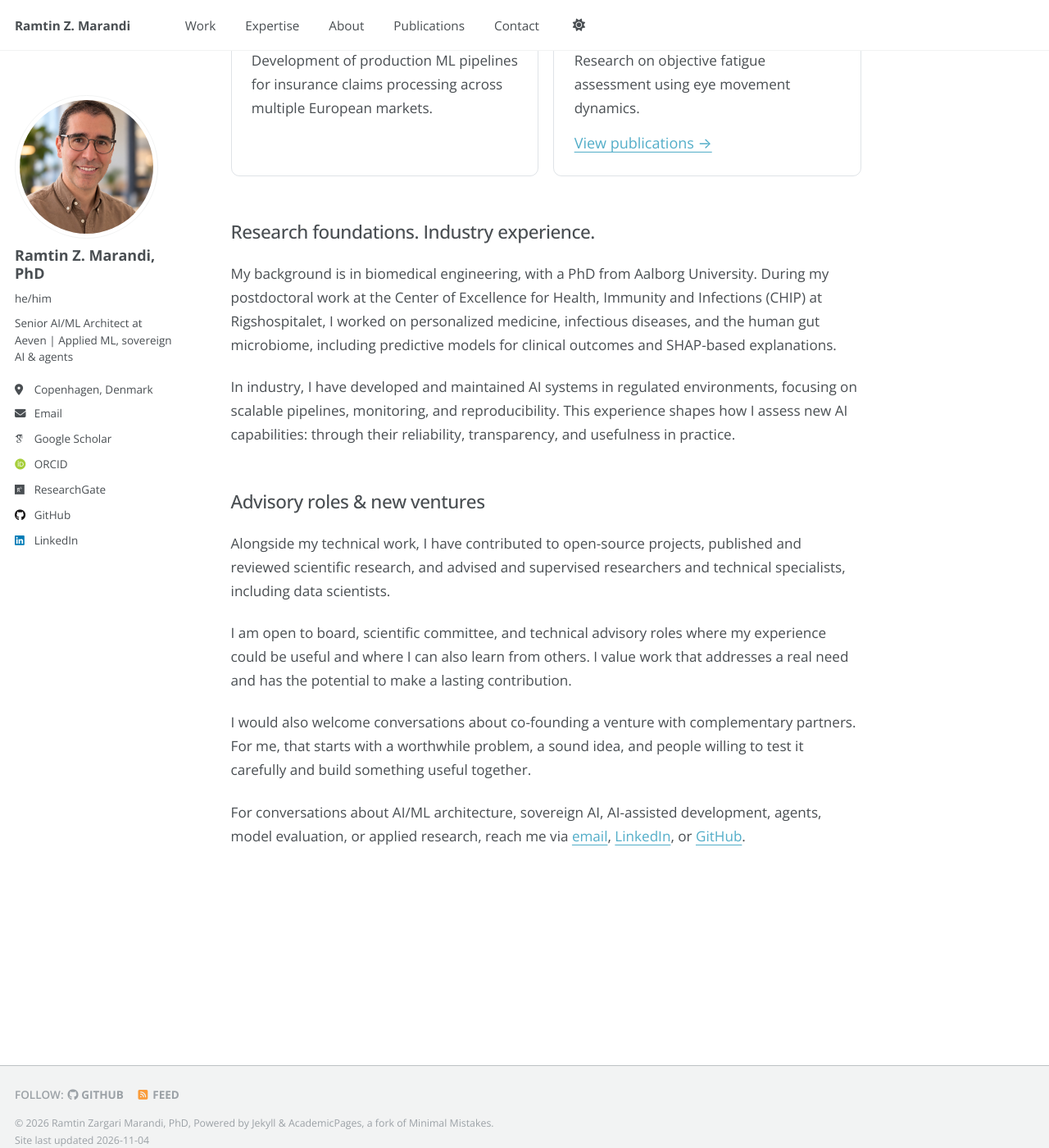
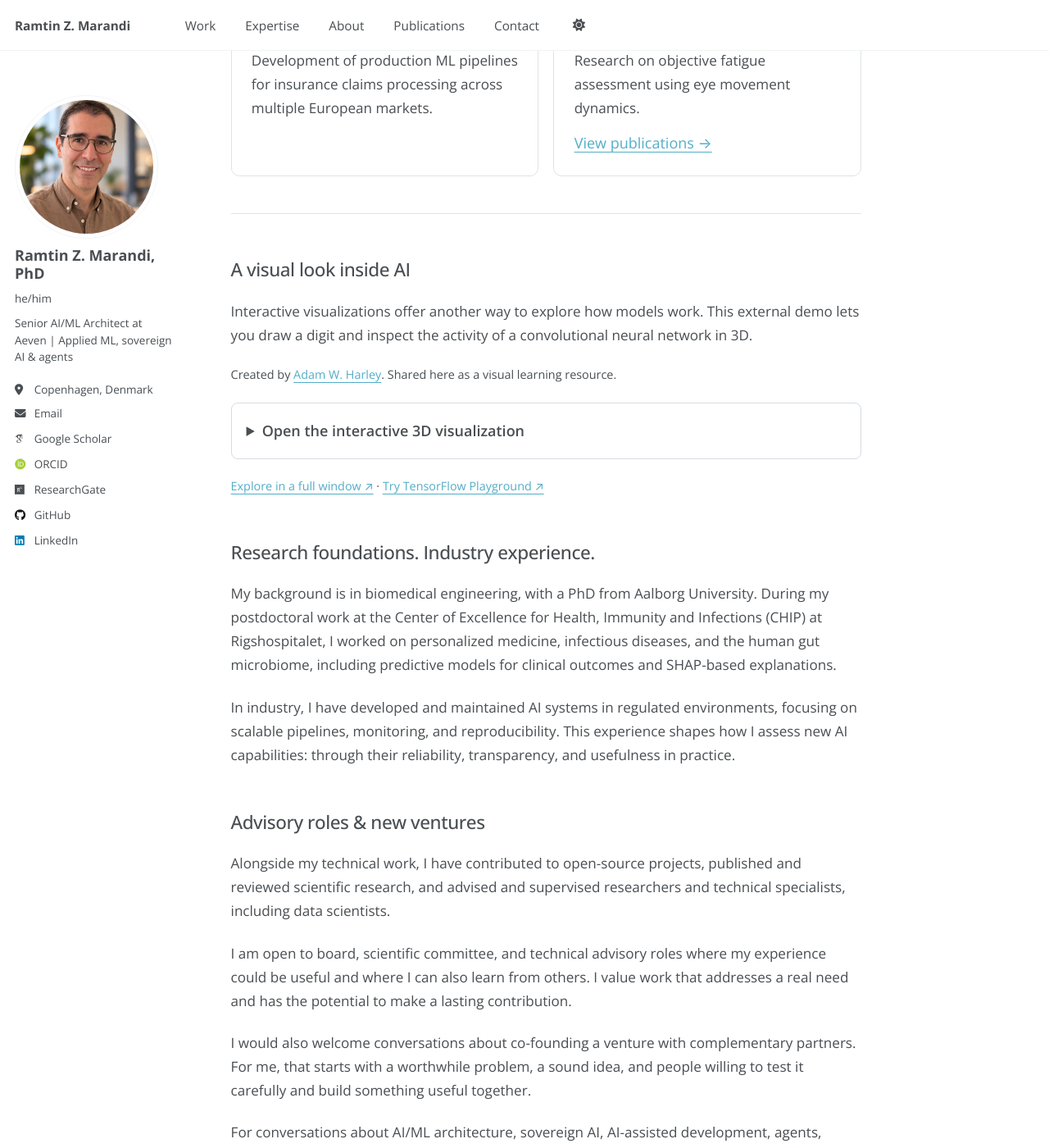
Before and after one commit to ramtinz/ramtinz.github.io, a Jekyll site: the page built from _pages/about.md, in a window 1280 px wide and 1400 px high, scrolled down 2037 px. Shown: the whole window at 82% size. Built offline with Jekyll 4.4.1, drawn with Linux system fonts in a browser that asks for light colours; some web fonts are replaced; a script that is not in the unit is left out.

Commit message:
Add attributed interactive 3D neural network exploration

```diff
--- a/_pages/about.md
+++ b/_pages/about.md
@@ -34,6 +34,17 @@
 <article class="portfolio-card"><p class="portfolio-tag">Research · Human performance</p><h3>Fatigue & oculometrics</h3><p>Research on objective fatigue assessment using eye movement dynamics.</p><a href="/publications/">View publications →</a></article>
 </div>
 
+<section class="visual-exploration" aria-labelledby="visual-exploration-title">
+<h2 id="visual-exploration-title">A visual look inside AI</h2>
+<p>Interactive visualizations offer another way to explore how models work. This external demo lets you draw a digit and inspect the activity of a convolutional neural network in 3D.</p>
+<p class="visual-credit">Created by <a href="https://adamharley.com/nn_vis/">Adam W. Harley</a>. Shared here as a visual learning resource.</p>
+<details class="visual-demo">
+<summary>Open the interactive 3D visualization</summary>
+<iframe loading="lazy" src="https://adamharley.com/nn_vis/cnn/3d.html" title="Adam Harley's interactive 3D convolutional neural network visualization" referrerpolicy="no-referrer" allowfullscreen></iframe>
+</details>
+<p class="visual-links"><a href="https://adamharley.com/nn_vis/cnn/3d.html" target="_blank" rel="noopener noreferrer">Explore in a full window ↗</a> · <a href="https://playground.tensorflow.org/" target="_blank" rel="noopener noreferrer">Try TensorFlow Playground ↗</a></p>
+</section>
+
 <h2 id="about">Research foundations. Industry experience.</h2>
 
 
--- a/assets/css/portfolio-refresh.css
+++ b/assets/css/portfolio-refresh.css
@@ -46,3 +46,11 @@
 .pub-list em {font-style:normal;}
 .pub-note {font-size:.95em;line-height:1.7;margin:0 0 1.5em;padding:0;background:transparent;border:0;}
 .pub-note strong {font-weight:400;}
+
+.visual-exploration {border-top:1px solid #8895a644;margin-top:2.5rem;}
+.visual-credit,.visual-links {font-size:.8em!important;}
+.visual-demo {border:1px solid #8895a655;border-radius:8px;overflow:hidden;margin:1.2rem 0;}
+.visual-demo summary {cursor:pointer;padding:1rem;font-weight:600;}
+.visual-demo summary:focus-visible {outline:2px solid currentColor;outline-offset:-4px;}
+.visual-demo iframe {display:block;width:100%;height:620px;border:0;background:#fff;}
+@media(max-width:640px) {.visual-demo iframe {height:480px;}}
```
